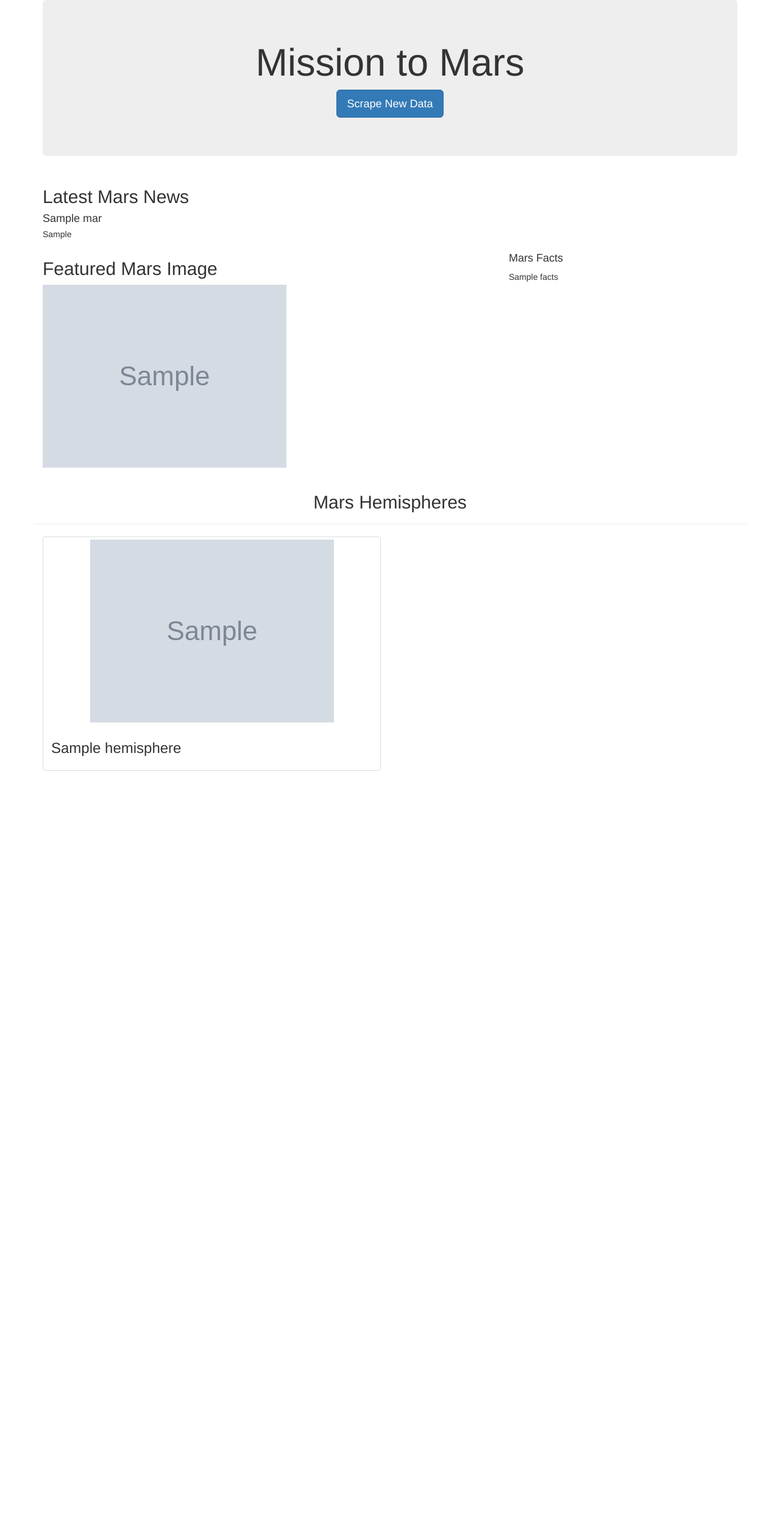
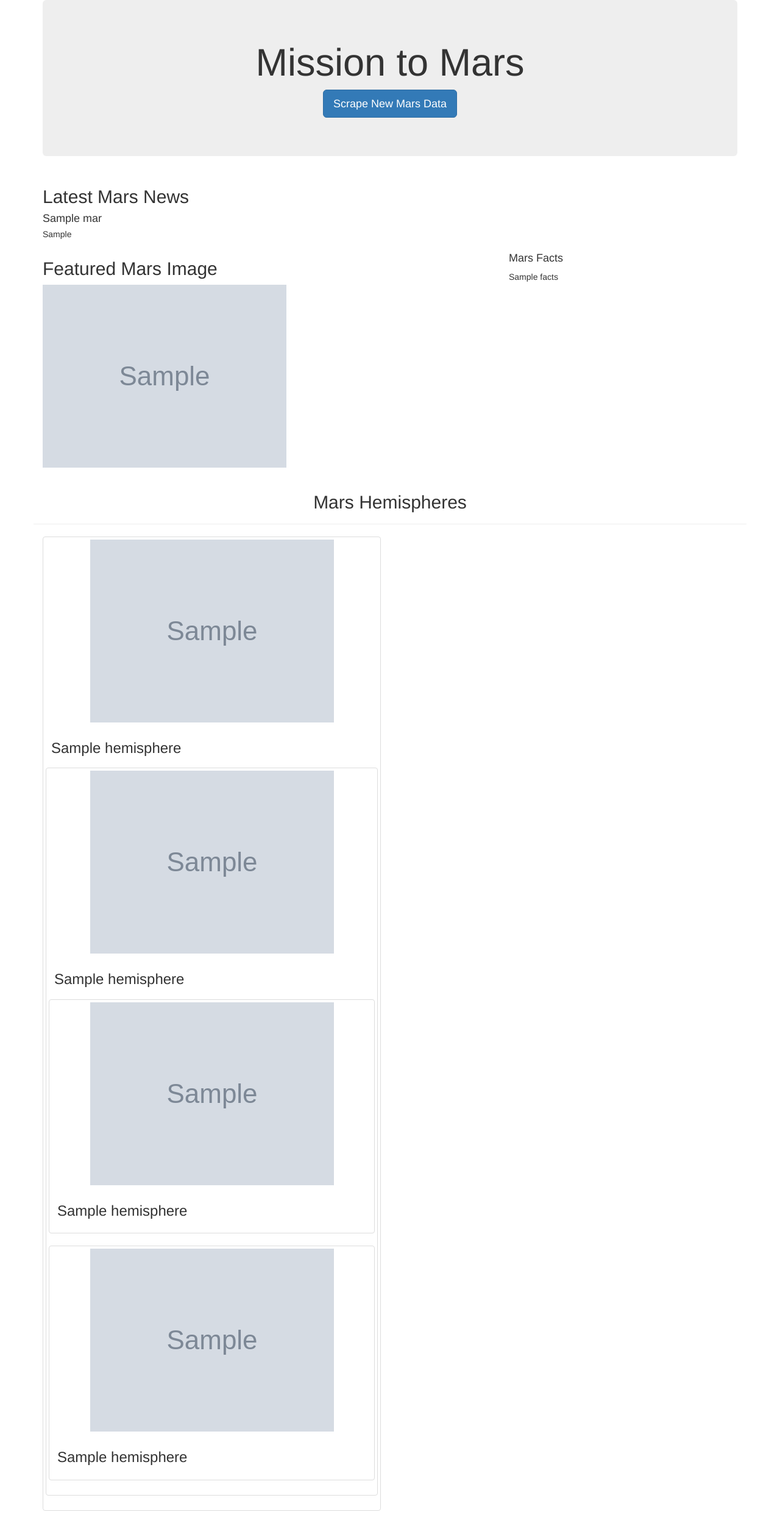
Before and after one commit to Mattiejordan/Mission-to-Mars, a Flask app: page / in a window 1280 px wide. Shown: the whole page at 61% size. Before the commit the page ends 1264 px from the top, so only its background shows below. Run offline with Flask 2, Linux system fonts and the light colour scheme; grey boxes marked "Sample" are stand-in pictures; a database or web service that is not in the repository returns one stand-in record (values such as "Sample title"); parts of the project's set-up code (start-up, migrations or seed data) failed here and were passed over; some libraries are stand-ins or nearby versions.

Commit message:
Updated index with image urls

```diff
--- a/templates/index.html
+++ b/templates/index.html
@@ -16,7 +16,7 @@
       <div class="jumbotron text-center">
         <h1>Mission to Mars</h1>
         <!-- Add a button to activate scraping script -->
-        <p><a class="btn btn-primary btn-lg" href="/scrape" role="button">Scrape New Data</a></p>
+        <p><a class="btn btn-primary btn-lg" href="/scrape" role="button">Scrape New Mars Data</a></p>
       </div>
 
       <!-- Add section for Mars News -->
@@ -39,7 +39,7 @@
 
           <!-- if images is False/None/non-existent, then default to error message -->
           <img
-            src="{{mars.featured_image | default('static/images/error.png', true) }}"
+            src="{{mars.featured_image | default('https://www.jpl.nasa.gov/spaceimages/?search=&category=Mars', true) }}"
             class="img-responsive"
             alt="Responsive image"
           />
@@ -63,11 +63,28 @@
         {% for hemisphere in mars.hemispheres %}
         <div class="col-md-6">
           <div class="thumbnail">
-            <img src="{{hemisphere.img_url | default('static/images/error.png', true)}}" alt="...">
+            <img src="{{hemisphere.img_url | default('https://astropedia.astrogeology.usgs.gov/download/Mars/Viking/cerberus_enhanced.tif/full.jpg', true)}}" alt="...">
             <div class="caption">
               <h3>{{hemisphere.title}}</h3>
             </div>
-          </div>
+            <div class="thumbnail">
+              <img src="{{hemisphere.img_url | default('https://astropedia.astrogeology.usgs.gov/download/Mars/Viking/schiaparelli_enhanced.tif/full.jpg', true)}}" alt="...">
+              <div class="caption">
+                <h3>{{hemisphere.title}}</h3>
+              </div>
+              <div class="thumbnail">
+                <img src="{{hemisphere.img_url | default('https://astropedia.astrogeology.usgs.gov/download/Mars/Viking/syrtis_major_enhanced.tif/full.jpg', true)}}" alt="...">
+                <div class="caption">
+                  <h3>{{hemisphere.title}}</h3>
+                </div>
+              </div>
+              <div class="thumbnail">
+                <img src="{{hemisphere.img_url | default('https://astropedia.astrogeology.usgs.gov/download/Mars/Viking/valles_marineris_enhanced.tif/full.jpg', true)}}" alt="...">
+                <div class="caption">
+                  <h3>{{hemisphere.title}}</h3>
+                </div>
+              </div>
+            </div>
         </div>
         {% endfor %}
       </div>
```
Also changed, not shown: README.md, app.py (renamed from mars_app.py).
